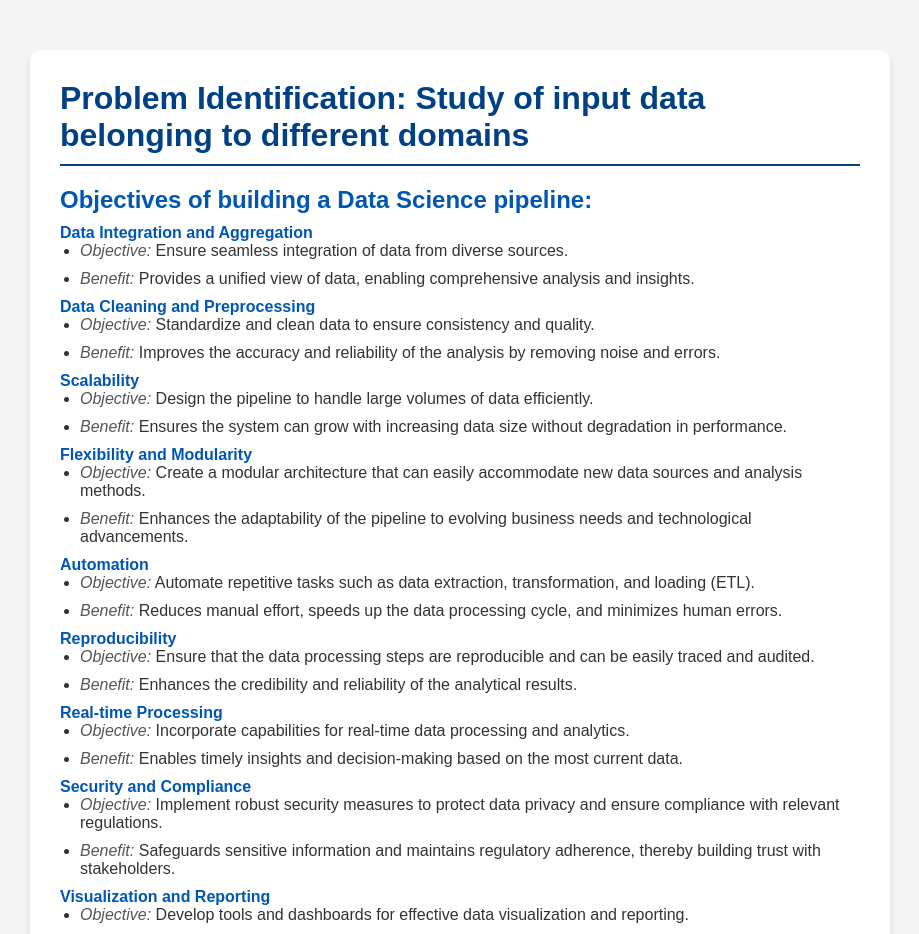
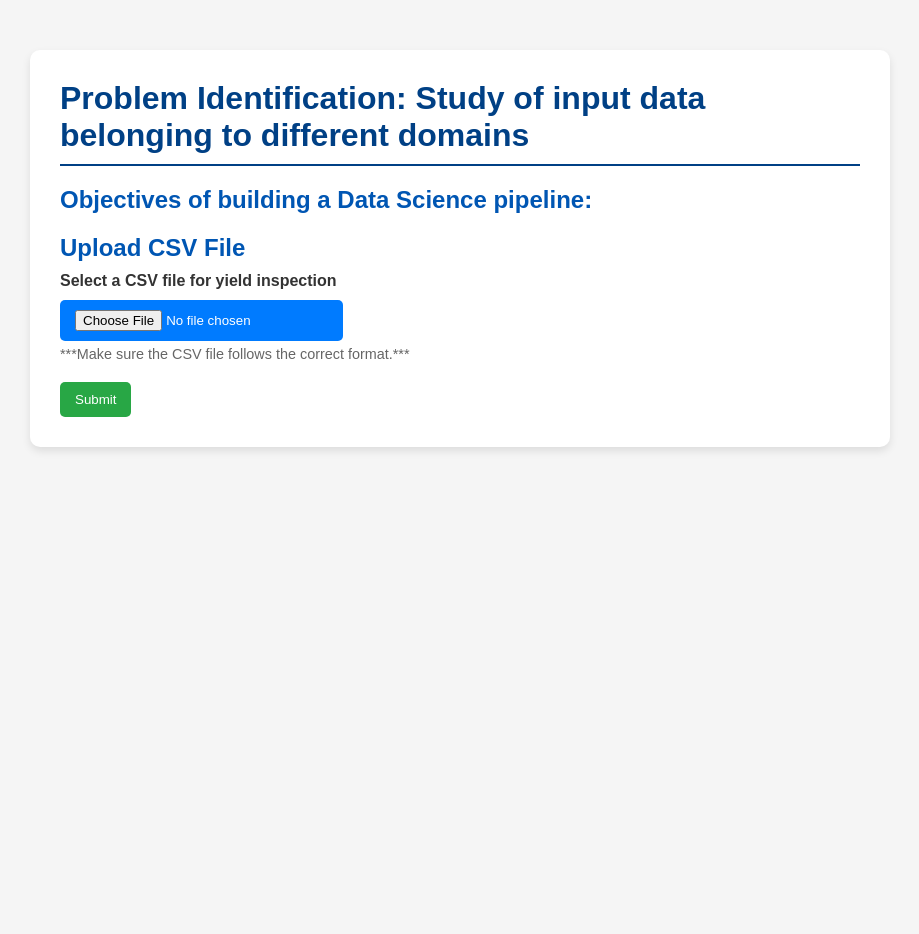
Before and after one commit to riyashalya310/data-science-pipeline-project, a React (Create React App) app: page / in a window 1280 px wide. Shown: the top 934 px of the page, without its empty margins (180-1099 px from the left). After the commit the page ends 800 px from the top, so only its background shows below. Built offline with nearby package versions, Linux system fonts and the light colour scheme.

Commit message:
solution

```diff
--- a/src/components/InputModule/index.js
+++ b/src/components/InputModule/index.js
@@ -4,7 +4,7 @@ import Footer from "../Header";
 import "./index.css";
 
 const InputModule = (props) => {
-  const {onChangeState}=props;
+  const { onChangeState, history } = props;
   // State to store the file
   const [inputFile, setInputFile] = useState(null);
 
@@ -20,8 +20,8 @@ const InputModule = (props) => {
     if (inputFile) {
       // Here you can handle the file (e.g., upload it to a server)
       onChangeState(inputFile);
-      const {history}=props;
-      history.replace('view')
+      history.replace("/view");
+      console.log(inputFile);
     } else {
       console.log("No file selected");
     }
@@ -39,138 +39,7 @@ const InputModule = (props) => {
             </h1>
             <h2>Objectives of building a Data Science pipeline:</h2>
             <ul>
-              <li>
-                <strong>Data Integration and Aggregation</strong>
-                <ul>
-                  <li>
-                    <em>Objective:</em> Ensure seamless integration of data from
-                    diverse sources.
-                  </li>
-                  <li>
-                    <em>Benefit:</em> Provides a unified view of data, enabling
-                    comprehensive analysis and insights.
-                  </li>
-                </ul>
-              </li>
-              <li>
-                <strong>Data Cleaning and Preprocessing</strong>
-                <ul>
-                  <li>
-                    <em>Objective:</em> Standardize and clean data to ensure
-                    consistency and quality.
-                  </li>
-                  <li>
-                    <em>Benefit:</em> Improves the accuracy and reliability of
-                    the analysis by removing noise and errors.
-                  </li>
-                </ul>
-              </li>
-              <li>
-                <strong>Scalability</strong>
-                <ul>
-                  <li>
-                    <em>Objective:</em> Design the pipeline to handle large
-                    volumes of data efficiently.
-                  </li>
-                  <li>
-                    <em>Benefit:</em> Ensures the system can grow with
-                    increasing data size without degradation in performance.
-                  </li>
-                </ul>
-              </li>
-              <li>
-                <strong>Flexibility and Modularity</strong>
-                <ul>
-                  <li>
-                    <em>Objective:</em> Create a modular architecture that can
-                    easily accommodate new data sources and analysis methods.
-                  </li>
-                  <li>
-                    <em>Benefit:</em> Enhances the adaptability of the pipeline
-                    to evolving business needs and technological advancements.
-                  </li>
-                </ul>
-              </li>
-              <li>
-                <strong>Automation</strong>
-                <ul>
-                  <li>
-                    <em>Objective:</em> Automate repetitive tasks such as data
-                    extraction, transformation, and loading (ETL).
-                  </li>
-                  <li>
-                    <em>Benefit:</em> Reduces manual effort, speeds up the data
-                    processing cycle, and minimizes human errors.
-                  </li>
-                </ul>
-              </li>
-              <li>
-                <strong>Reproducibility</strong>
-                <ul>
-                  <li>
-                    <em>Objective:</em> Ensure that the data processing steps
-                    are reproducible and can be easily traced and audited.
-                  </li>
-                  <li>
-                    <em>Benefit:</em> Enhances the credibility and reliability
-                    of the analytical results.
-                  </li>
-                </ul>
-              </li>
-              <li>
-                <strong>Real-time Processing</strong>
-                <ul>
-                  <li>
-                    <em>Objective:</em> Incorporate capabilities for real-time
-                    data processing and analytics.
-                  </li>
-                  <li>
-                    <em>Benefit:</em> Enables timely insights and
-                    decision-making based on the most current data.
-                  </li>
-                </ul>
-              </li>
-              <li>
-                <strong>Security and Compliance</strong>
-                <ul>
-                  <li>
-                    <em>Objective:</em> Implement robust security measures to
-                    protect data privacy and ensure compliance with relevant
-                    regulations.
-                  </li>
-                  <li>
-                    <em>Benefit:</em> Safeguards sensitive information and
-                    maintains regulatory adherence, thereby building trust with
-                    stakeholders.
-                  </li>
-                </ul>
-              </li>
-              <li>
-                <strong>Visualization and Reporting</strong>
-                <ul>
-                  <li>
-                    <em>Objective:</em> Develop tools and dashboards for
-                    effective data visualization and reporting.
-                  </li>
-                  <li>
-                    <em>Benefit:</em> Facilitates better understanding and
-                    communication of data insights to stakeholders.
-                  </li>
-                </ul>
-              </li>
-              <li>
-                <strong>Performance Monitoring and Maintenance</strong>
-                <ul>
-                  <li>
-                    <em>Objective:</em> Set up mechanisms for continuous
-                    monitoring and maintenance of the pipeline's performance.
-                  </li>
-                  <li>
-                    <em>Benefit:</em> Ensures the pipeline remains efficient,
-                    reliable, and up-to-date with minimal downtime.
-                  </li>
-                </ul>
-              </li>
+              {/* (Your existing content) */}
             </ul>
             <h2>Upload CSV File</h2>
             <form
--- a/src/components/ViewModule/index.js
+++ b/src/components/ViewModule/index.js
@@ -1,31 +1,24 @@
-import React, { useState, useEffect } from 'react';
+import React from "react";
 
-const ViewModule = (props) => {
-  const { file }=props
-  const [fileContent, setFileContent] = useState(null);
+const ViewModule = ({ state }) => {
+  const { file } = state;
 
-  useEffect(() => {
-    if (file) {
-      const reader = new FileReader();
+  if (!file) {
+    return <div>No file selected</div>;
+  }
 
-      reader.onload = (event) => {
-        setFileContent(event.target.result);
-      };
-
-      reader.readAsText(file); // Read the file as text. You can change this if you are dealing with binary files.
-    }
-  }, [file]);
+  const fileURL = URL.createObjectURL(file);
 
   return (
-    <div className="file-display">
-      {fileContent ? (
-        <div>
-          <h2>File Content:</h2>
-          <pre>{fileContent}</pre>
-        </div>
-      ) : (
-        <p>No file selected or file is empty.</p>
-      )}
+    <div>
+      <h2>Uploaded File</h2>
+      <div>
+        <p>File Name: {file.name}</p>
+        <p>File Size: {file.size} bytes</p>
+        <a href={fileURL} download={file.name}>
+          Download File
+        </a>
+      </div>
     </div>
   );
 };
```
Also changed, not shown: src/App.js (+15 -5 lines).
